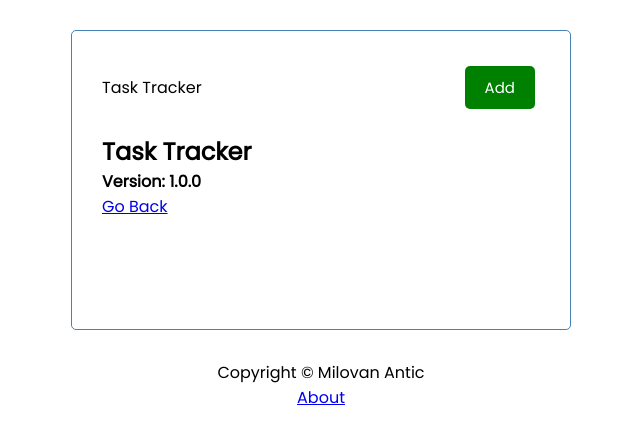
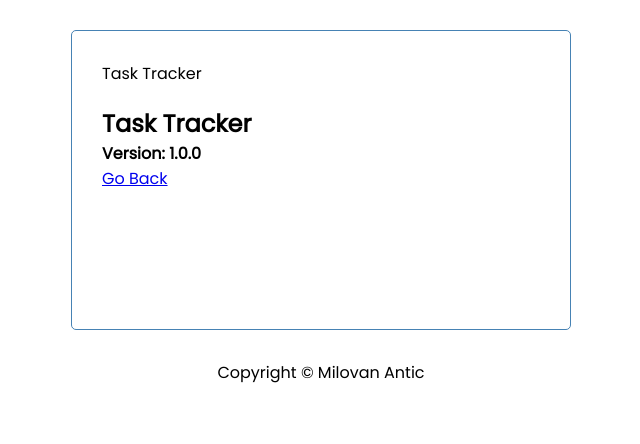
Before and after one commit to Milovan1995/task-tracker, an Angular app: page /about in a window 1280 px wide. Shown: the top 444 px of the page, without its empty margins (319-959 px from the left). Built offline with nearby package versions, Linux system fonts and the light colour scheme.

Commit message:
Tweak footer

```diff
--- a/src/app/components/footer/footer.component.html
+++ b/src/app/components/footer/footer.component.html
@@ -1,4 +1,4 @@
 <footer>
   <p>Copyright &copy; Milovan Antic</p>
-  <a routerLink="/about">About</a>
+  <a *ngIf="hasRoute('/')" routerLink="/about">About</a>
 </footer>
--- a/src/app/components/footer/footer.component.ts
+++ b/src/app/components/footer/footer.component.ts
@@ -1,10 +1,14 @@
 import { Component } from '@angular/core';
+import { Router } from '@angular/router';
 
 @Component({
   selector: 'app-footer',
   templateUrl: './footer.component.html',
-  styleUrl: './footer.component.css'
+  styleUrl: './footer.component.css',
 })
 export class FooterComponent {
-
+  constructor(private router: Router) {}
+  hasRoute(route: string) {
+    return this.router.url === route;
+  }
 }
--- a/src/app/components/header/header.component.html
+++ b/src/app/components/header/header.component.html
@@ -1,6 +1,7 @@
 <header>
   <p>{{ title }}</p>
   <app-button
+    *ngIf="hasRoute('/')"
     [color]="showAddTask ? 'red' : 'green'"
     [text]="showAddTask ? 'Close' : 'Add'"
     (btnClick)="toggleAddTask()"
--- a/src/app/components/header/header.component.ts
+++ b/src/app/components/header/header.component.ts
@@ -1,6 +1,7 @@
 import { Component } from '@angular/core';
 import { UiService } from '../../services/ui.service';
 import { Subscription } from 'rxjs';
+import { Router } from '@angular/router';
 @Component({
   selector: 'app-header',
   templateUrl: './header.component.html',
@@ -10,10 +11,13 @@
   title: string = 'Task Tracker';
   showAddTask: boolean = false;
   subscription: Subscription;
-  constructor(private uiService: UiService) {
+  constructor(private uiService: UiService, private router: Router) {
     this.subscription = this.uiService
       .onToggle()
       .subscribe((value) => (this.showAddTask = value));
+  }
+  hasRoute(route: string) {
+    return this.router.url === route;
   }
   toggleAddTask() {
     this.uiService.toggleAddTask();
```
